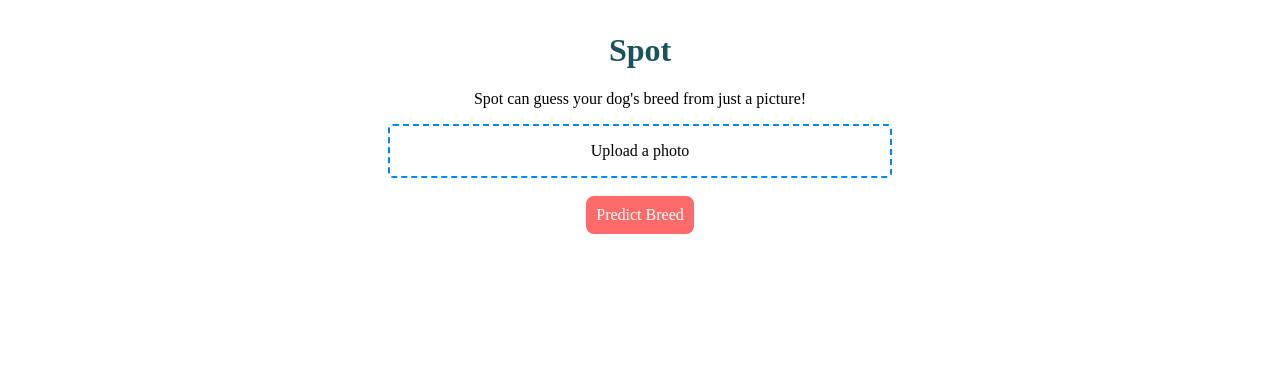
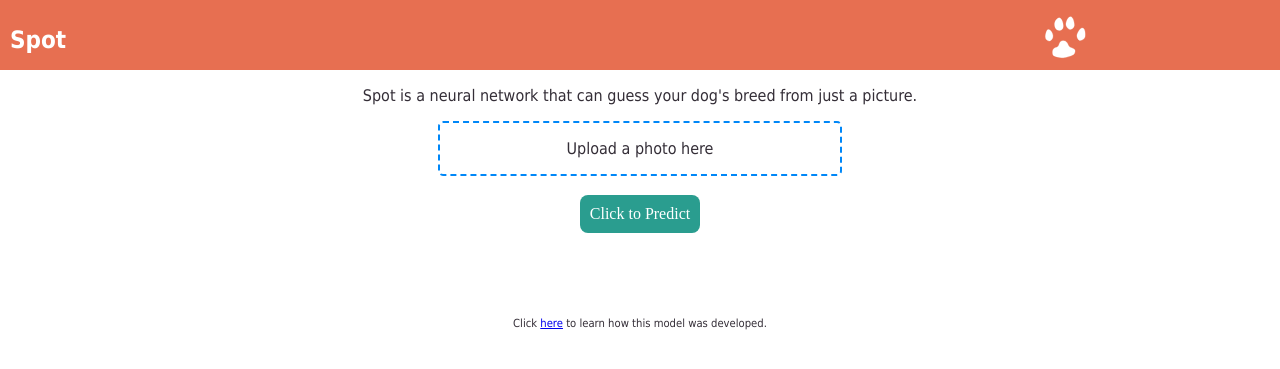
Before and after one commit to laurenfey/breed-id, a PHP site: page / in a window 1280 px wide. Shown: the top 369 px of the page. Run offline with PHP 8.4, Linux system fonts and the light colour scheme; some libraries are stand-ins or nearby versions.

Commit message:
style changes

```diff
--- a/file-upload.php
+++ b/file-upload.php
@@ -6,8 +6,7 @@
   $uploader = $cloudinary->uploadApi();
   $api = $cloudinary->adminApi();
 
-  $uploaded = $uploader->upload($_FILES["file"]["tmp_name"]);
-  // $uploaded = $uploader->upload("uploads/image.jpg");
+  $uploaded = $uploader->upload($_FILES["file"]["tmp_name"], array("format" => 'jpg'));
 
   echo $uploaded["public_id"];
 ?>
--- a/index.php
+++ b/index.php
@@ -1,15 +1,18 @@
 <!DOCTYPE html>
 <html lang="en">
-  <head><meta http-equiv="Content-Type" content="text/html; charset=UTF-8">
-    <title>Spot</title>
+  <head> <meta http-equiv="Content-Type" content="text/html; charset=UTF-8">
+    <title>SPOT</title>
+    <link rel="icon" type="image/x-icon" href="paw.svg">
     <meta charset="utf-8">
     <meta http-equiv="X-UA-Compatible" content="IE=edge">
     <meta name="viewport" content="width=device-width, initial-scale=1">
     <link rel="stylesheet" href="style.css">
   </head>
+  <header>
+    <h1>Spot</h1>
+    <img src="paw.svg" class="filter-white" style="float: right; height: 45px;">
+  </header>
   <body>
-    <h1>Spot</h1>
-
     <!-- Import TensorFlow.js library -->
     <script src="https://cdn.jsdelivr.net/npm/@tensorflow/tfjs@3.11.0/dist/tf.min.js" type="text/javascript"></script>
     <script type="module" src="script.js" defer></script>
@@ -18,16 +21,18 @@
     <script src="https://unpkg.com/dropzone@5/dist/min/dropzone.min.js"></script>
     <link rel="stylesheet" href="https://unpkg.com/dropzone@5/dist/min/dropzone.min.css" type="text/css">
 
-    <p> Spot can guess your dog's breed from just a picture! </p>
+    <p> Spot is a neural network that can guess your dog's breed from just a picture. </p>
 
     <form action="file-upload.php" class="dropzone" id="upload" name="upload" method="post" enctype="multipart/form-data">
-      <p class="dz-message">Upload a photo</p>
+      <p class="dz-message">Upload a photo here</p>
     </form> <br>
 
-    <button id="predict" type="button" style="display: block; margin: 0 auto;"> Predict Breed </button> <br>
+    <button id="predict" type="button" style="display: block; margin: 0 auto;"> Click to Predict </button> <br>
 
     <img crossorigin="anonymous" id="dogphoto" tag="img"> <br>
-    <p id="breed"> </p>
+    <p id="breed"> </p> <br>
+
+    <p style="font-size:70%"";> Click <a href="https://github.com/laurenfey/spot" target="_blank">here</a> to learn how this model was developed. </p>
 
   </body>
 </html>
--- a/script.js
+++ b/script.js
@@ -1,13 +1,20 @@
+var loading_text;
+
 Dropzone.options.upload = {
   autoProcessQueue: false,
   maxFilesize: 25,
   maxFiles: 1,
   addRemoveLinks: true,
+  // acceptedFiles: ".JPEG",
   init: function () {
     var myDropzone = this;
 
     document.getElementById("predict").addEventListener("click", function (e) {
       e.preventDefault();
+      if(myDropzone.getQueuedFiles().length > 0){
+        dog_photo.setAttribute("src", "");
+        loading_text = loadingText();
+      }
       myDropzone.processQueue();
     });
 
@@ -28,15 +35,26 @@ const breed_names = JSON.parse(breed_json);
 const breed_text = document.getElementById("breed");
 const dog_photo = document.getElementById("dogphoto");
 
-const model = await tf.loadGraphModel("https://breed-spot.herokuapp.com/model_js/model.json");
-// const model = await tf.loadGraphModel("http://localhost:8000/model_js/model.json");
+// const model = await tf.loadGraphModel("https://breed-spot.herokuapp.com/model_js/model.json");
+const model = await tf.loadGraphModel("http://localhost:8000/model_js/model.json");
 
 async function predictBreed(image_id){
   dog_photo.setAttribute("src", "https://res.cloudinary.com/diee73kqp/image/upload/c_fill,g_face,h_299,w_299/" + image_id);
+  breed_text.textContent = "";
   dog_photo.onload = async () => {
     const dog = tf.expandDims(tf.browser.fromPixels(dog_photo));
     const dog_scaled = tf.add(tf.div(dog,127.5),-1)
     const breed = await tf.argMax(tf.softmax(model.predict(dog_scaled)),1).array();
+    clearInterval(loading_text);
     breed_text.textContent = breed_names[breed[0]];
   }
 }
+
+function loadingText(){
+  var count = 0;
+  return setInterval(function(){
+    count++;
+    var dots = new Array(count % 3 + 1).join('.');
+    document.getElementById('breed').textContent = "Calculating." + dots;
+  }, 500);
+}
--- a/style.css
+++ b/style.css
@@ -1,20 +1,33 @@
-
 body {
-  font-family: avenir;
+  font-family: Tahoma;
   margin: 2em;
   text-align: center;
+  margin: 0px;
+  padding: 0px;
+}
+
+header{
+  margin: 0px;
+  padding: 10px;
+  height: 50px;
+  background-color: #e76f51;
 }
 
 h1 {
-  color: #1A535C;
-  text-align: center;
+  color: #FFFFFF;
+  float: left;
+  font-size: 150%;
+}
+
+p {
+  color: #342E37;
 }
 
 button {
   font-family: avenir;
   font-size:100%;
-  background-color: #FF6B6B;
-  color: #F7FFF7;
+  background-color: #2a9d8f;
+  color: #FFFFFF;
   padding: 10px;
   margin: 5px 3px 5px 10px;
   align-items: center;
@@ -24,12 +37,12 @@ button {
 }
 
 button:hover {
-  background-color: #C75454;
+  background-color: #264653;
 }
 
 img {
   padding: 5px;
-  width: 200px;
+  width: 400px;
 }
 
 .dropzone {
@@ -37,11 +50,11 @@ img {
     border-radius: 5px;
     border: 2px dashed rgb(0, 135, 247);
     border-image: none;
-    max-width: 500px;
+    max-width: 400px;
     margin-left: auto;
     margin-right: auto;
 }
 
-.text-center {
-  text-align: center;
+.filter-white{
+    filter: invert(100%) sepia(100%) saturate(0%) hue-rotate(45deg) brightness(104%) contrast(103%);
 }
```
Also changed, not shown: paw.svg (added).
